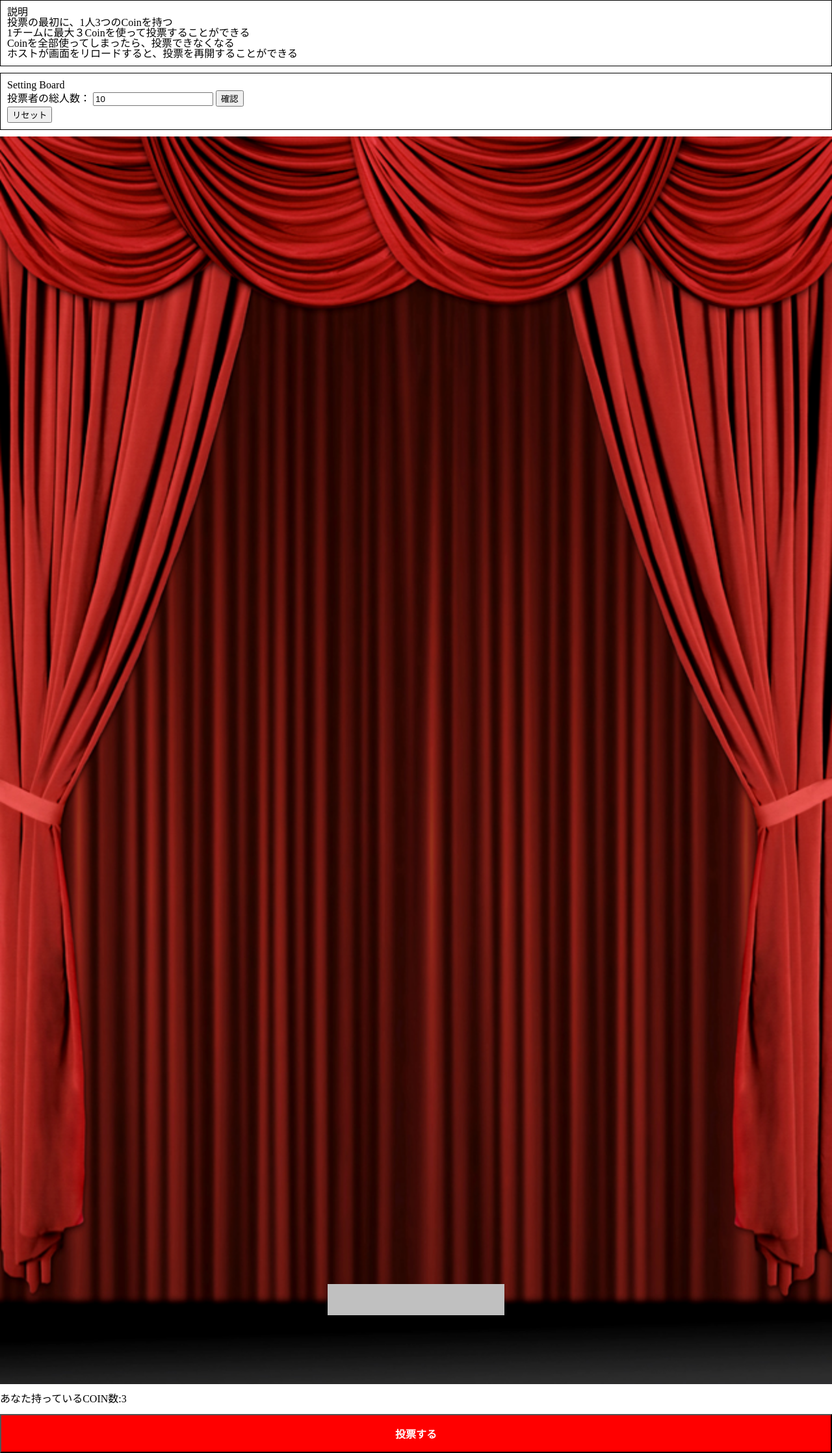
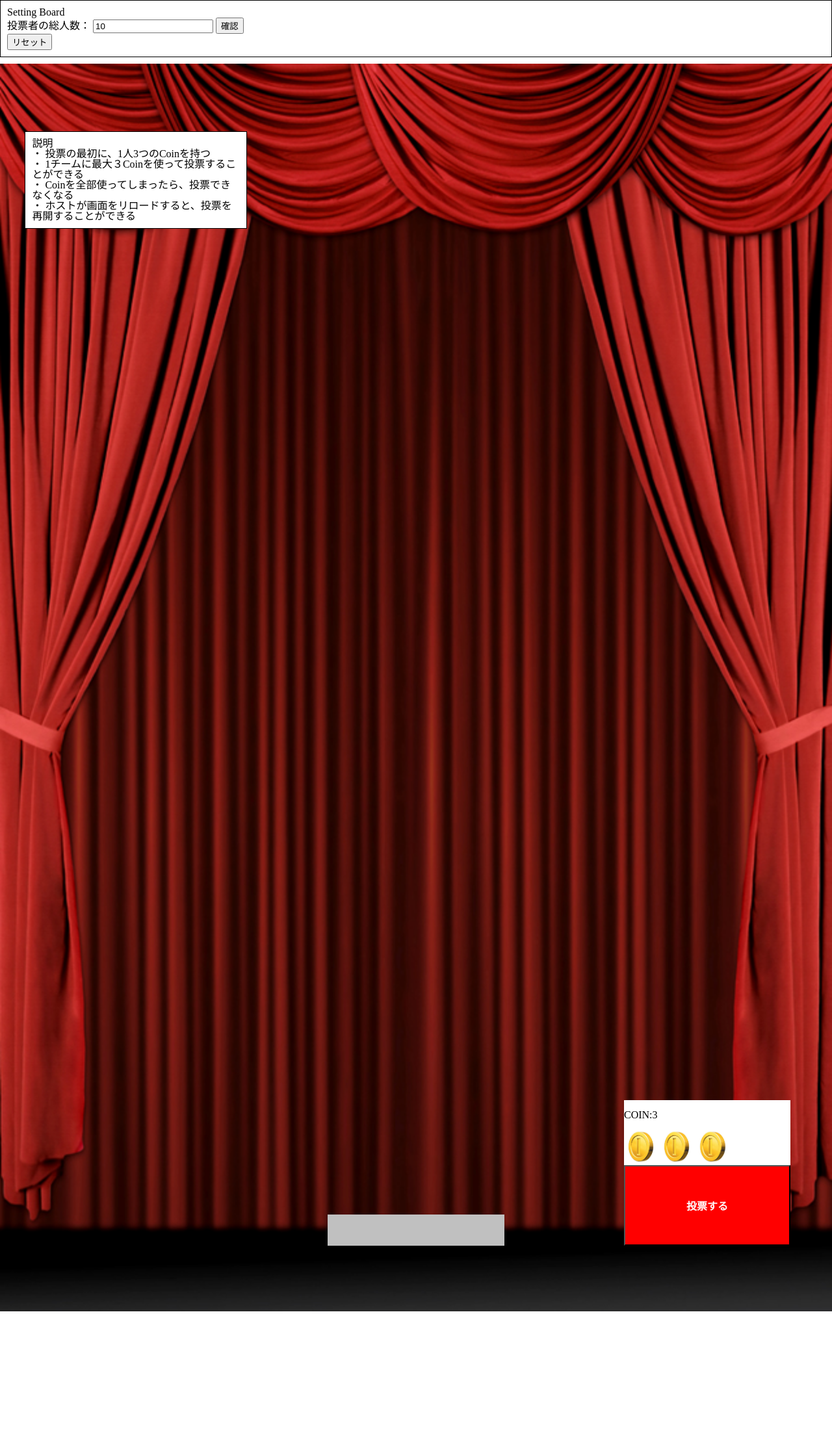
Before and after one commit to liu-seraku/VoteApp, a plain HTML site: page vote.html in a window 1280 px wide. Shown: the whole page at 65% size. After the commit the page ends 2018 px from the top, so only its background shows below. Drawn offline with Linux system fonts and the light colour scheme.

Commit message:
no message

```diff
--- a/script.js
+++ b/script.js
@@ -4,10 +4,13 @@ window.onload = function() {
     var coinNum = document.getElementsByClassName("coin")[0].firstChild;
     if (coinNum.nodeValue > 0) {
       coinNum.nodeValue -= 1;
-      if(coinNum.nodeValue == 0){
-        alert("COINがなくなったため投票できません。");
+      if (coinNum.nodeValue == 0) {
         document.getElementsByClassName("votebtn")[0].setAttribute("disabled", "");
       }
+      var coins = document.getElementsByClassName("coinimg");
+      var coinNum = document.getElementsByClassName("coin")[0].firstChild.nodeValue;
+      var lastCoin = coins[coinNum];
+      lastCoin.setAttribute("hidden","");
     }
   }
 
@@ -24,12 +27,8 @@ window.onload = function() {
     var allPoints = document.getElementsByClassName("point");
     var lightedPoints = document.getElementsByClassName("active");
     if (lightedPoints.length < allPoints.length) {
-      var ifVote = confirm("投票します、よろしいですか？");
-      if (ifVote == true) {
-        alert("投票しました。");
-        reduceCoin();
-        lightPoint();
-      }
+      reduceCoin();
+      lightPoint();
     } else {
       alert("現在は投票できません。")
     }
@@ -60,8 +59,11 @@ window.onload = function() {
     }
     var button = document.getElementsByClassName("votebtn")[0];
     var coinNum = document.getElementsByClassName("coin")[0].firstChild;
-    if (coinNum.nodeValue > 0) {
-      button.removeAttribute("disabled");
+    coinNum.nodeValue = 3;
+    button.removeAttribute("disabled");
+    var coins = document.getElementsByClassName("coinimg");
+    for (var i = 0; i < coins.length; i++) {
+      coins[i].removeAttribute("hidden");
     }
   }
 
--- a/stylesheet.css
+++ b/stylesheet.css
@@ -15,6 +15,14 @@ footer {
   border: solid 1px black;
   padding: 10px;
   margin-bottom: 10px;
+}
+
+.title {
+  width: 25%;
+  position: absolute;
+  top: 10%;
+  left: 3%;
+  background-color: white;
 }
 
 .poinboard {
@@ -56,13 +64,25 @@ footer {
   height: 1.5em;
 }
 
+.operationboard {
+  width: 20%;
+  position: absolute;
+  bottom: 5%;
+  right: 5%;
+  background-color: white;
+}
+
 .coinboard h1 {
   margin: 15px 0px;
 }
 
+.coinimg {
+  width: 20%;
+}
+
 .coinboard button {
   width: 100%;
-  padding: 1em 0px;
+  padding: 3em 0px;
   font-size: 1em;
   font-weight: bold;
   color: white;
--- a/vote.html
+++ b/vote.html
@@ -14,10 +14,10 @@
     <div class="title">
       <legend>説明</legend>
       <ul>
-        <li>投票の最初に、1人3つのCoinを持つ</li>
-        <li>1チームに最大３Coinを使って投票することができる</li>
-        <li>Coinを全部使ってしまったら、投票できなくなる</li>
-        <li>ホストが画面をリロードすると、投票を再開することができる</li>
+        <li>・ 投票の最初に、1人3つのCoinを持つ</li>
+        <li>・ 1チームに最大３Coinを使って投票することができる</li>
+        <li>・ Coinを全部使ってしまったら、投票できなくなる</li>
+        <li>・ ホストが画面をリロードすると、投票を再開することができる</li>
       </ul>
     </div>
 
@@ -46,19 +46,21 @@
       </div>
     </div>
 
-  </main>
-
-  <footer>
     <div class="operationboard">
       <div class="coinboard">
-        <h1>あなた持っているCOIN数:<span class="coin">3</span></h1>
+        <h1>COIN:<span class="coin">3</span></h1>
+        <div class="coins">
+          <img class="coinimg" src="image/coin.jpg" alt="coin">
+          <img class="coinimg" src="image/coin.jpg" alt="coin">
+          <img class="coinimg" src="image/coin.jpg" alt="coin">
+        </div>
         <button class="votebtn">投票する</button>
       </div>
     </div>
-  </footer>
+
+  </main>
 
   <script type="text/javascript" src="script.js">
-
   </script>
 </body>
 
```
Also changed, not shown: image/coin.jpg (added).
